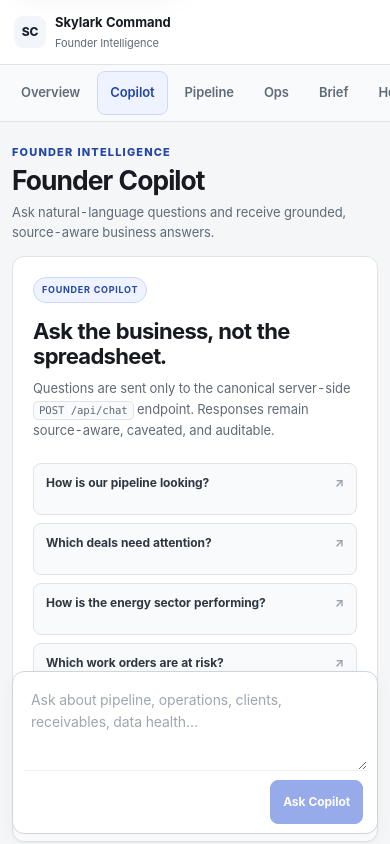
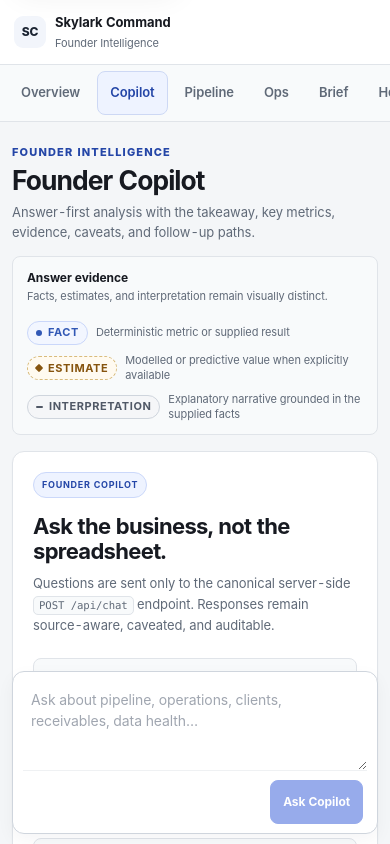
Before and after one commit to Rishikeshsanin/skylark-command, a Next.js app: page /copilot in a window 390 px wide. Shown: the top 844 px of the page. Built offline with nearby package versions, Linux system fonts and the light colour scheme.

Commit message:
polish(v2): align page direction and trust grammar

```diff
--- a/src/app/copilot/page.tsx
+++ b/src/app/copilot/page.tsx
@@ -1,5 +1,7 @@
 import type { Metadata } from "next";
 import { FounderCopilot } from "@/components/copilot/founder-copilot";
+import { CopilotTrustKey } from "@/components/copilot/copilot-trust-key";
 import { PageHeader } from "@/components/ui/page-header";
 export const metadata: Metadata = { title: "Founder Copilot" };
-export default function CopilotPage() { return <div className="page page-copilot"><PageHeader eyebrow="Founder Intelligence" title="Founder Copilot" description="Ask natural-language questions and receive grounded, source-aware business answers." /><FounderCopilot /></div>; }
+const description = "Answer-first analysis with the takeaway, key metrics, evidence, caveats, and follow-up paths.";
+export default function CopilotPage() { return <div className="page page-copilot"><PageHeader eyebrow="Founder Intelligence" title="Founder Copilot" description={description} /><CopilotTrustKey /><FounderCopilot /></div>; }
--- a/src/app/data-health/page.tsx
+++ b/src/app/data-health/page.tsx
@@ -5,12 +5,13 @@ import { PageHeader } from "@/components/ui/page-header";
 import { SourceStatus } from "@/components/ui/source-status";
 export const metadata: Metadata = { title: "Data Health" };
 export const dynamic = "force-dynamic";
+const description = "Trust center for source freshness, normalization, coverage gaps, and quality signals behind executive intelligence.";
 export default async function DataHealthPage() {
   const result = await loadSafely(loadDataHealthViewData, "Live data-quality intelligence is temporarily unavailable. Please retry after the server connection is restored.");
   if (!result.data) {
-    return <div className="page"><PageHeader eyebrow="Trust & Transparency" title="Data Health" description="See source-data limitations, normalization notices, and quality signals behind executive intelligence." /><DataHealthDashboard error={result.error} /></div>;
+    return <div className="page"><PageHeader eyebrow="Trust & Transparency" title="Data Health" description={description} /><DataHealthDashboard error={result.error} /></div>;
   }
   const data = result.data;
   const recordsAnalyzed = data.snapshot.deals.length + data.snapshot.workOrders.length;
-  return <div className="page"><PageHeader eyebrow="Trust & Transparency" title="Data Health" description="See source-data limitations, normalization notices, and quality signals behind executive intelligence." actions={<SourceStatus fetchedAt={data.snapshot.source.fetchedAt} boardNames={[data.snapshot.source.dealsBoardName, data.snapshot.source.workOrdersBoardName]} recordsAnalyzed={recordsAnalyzed} />} /><DataHealthDashboard report={data.report} /></div>;
+  return <div className="page"><PageHeader eyebrow="Trust & Transparency" title="Data Health" description={description} actions={<SourceStatus fetchedAt={data.snapshot.source.fetchedAt} boardNames={[data.snapshot.source.dealsBoardName, data.snapshot.source.workOrdersBoardName]} recordsAnalyzed={recordsAnalyzed} />} /><DataHealthDashboard report={data.report} /></div>;
 }
--- a/src/app/layout.tsx
+++ b/src/app/layout.tsx
@@ -4,6 +4,7 @@ import "./globals.css";
 import "./copilot-visual-polish.css";
 import "./product-polish.css";
 import "./v2-design-system.css";
+import "./v2-trust-grammar.css";
 import { AppShell } from "@/components/shell/app-shell";
 
 export const metadata: Metadata = {
--- a/src/app/leadership/page.tsx
+++ b/src/app/leadership/page.tsx
@@ -5,11 +5,12 @@ import { PageHeader } from "@/components/ui/page-header";
 import { SourceStatus } from "@/components/ui/source-status";
 export const metadata: Metadata = { title: "Leadership Brief" };
 export const dynamic = "force-dynamic";
+const description = "One-screen executive briefing first, with commercial, operational, cash, attention, and data caveats beneath.";
 export default async function LeadershipPage() {
   const result = await loadSafely(loadLeadershipViewData, "The live leadership brief is temporarily unavailable. Please retry after the server connection is restored.");
   if (!result.data) {
-    return <div className="page"><PageHeader eyebrow="Leadership Brief" title="Decision-ready business brief" description="Presentation-ready commercial, operational, cash, attention, and data-caveat views." /><LeadershipBrief error={result.error} /></div>;
+    return <div className="page"><PageHeader eyebrow="Leadership Brief" title="Decision-ready business brief" description={description} /><LeadershipBrief error={result.error} /></div>;
   }
   const data = result.data;
-  return <div className="page"><PageHeader eyebrow="Leadership Brief" title="Decision-ready business brief" description="Presentation-ready commercial, operational, cash, attention, and data-caveat views." actions={<SourceStatus fetchedAt={data.snapshot.source.fetchedAt} boardNames={[data.snapshot.source.dealsBoardName, data.snapshot.source.workOrdersBoardName]} recordsAnalyzed={data.brief.provenance.totalRecordsAnalyzed} />} /><LeadershipBrief brief={data.brief} currency={data.brief.currencyCode} /></div>;
+  return <div className="page"><PageHeader eyebrow="Leadership Brief" title="Decision-ready business brief" description={description} actions={<SourceStatus fetchedAt={data.snapshot.source.fetchedAt} boardNames={[data.snapshot.source.dealsBoardName, data.snapshot.source.workOrdersBoardName]} recordsAnalyzed={data.brief.provenance.totalRecordsAnalyzed} />} /><LeadershipBrief brief={data.brief} currency={data.brief.currencyCode} /></div>;
 }
--- a/src/app/operations/page.tsx
+++ b/src/app/operations/page.tsx
@@ -6,11 +6,12 @@ import { PageHeader } from "@/components/ui/page-header";
 import { SourceStatus } from "@/components/ui/source-status";
 export const metadata: Metadata = { title: "Operations" };
 export const dynamic = "force-dynamic";
+const description = "See where execution and cash are blocked across delivery, billing, collections, and receivables.";
 export default async function OperationsPage() {
   const result = await loadSafely(loadOperationsViewData, "Live Work Order intelligence is temporarily unavailable. Please retry after the server connection is restored.");
   if (!result.data) {
-    return <div className="page"><PageHeader eyebrow="Work Order Intelligence" title="Operations" description="Monitor execution posture, billing progress, receivables, and data confidence." /><OperationsDashboard error={result.error} /></div>;
+    return <div className="page"><PageHeader eyebrow="Work Order Intelligence" title="Operations" description={description} /><OperationsDashboard error={result.error} /></div>;
   }
   const data = result.data;
-  return <div className="page"><PageHeader eyebrow="Work Order Intelligence" title="Operations" description="Monitor execution posture, billing progress, receivables, and data confidence." actions={<SourceStatus fetchedAt={data.snapshot.source.fetchedAt} boardNames={[data.snapshot.source.workOrdersBoardName]} recordsAnalyzed={data.snapshot.workOrders.length} />} /><OperationsDashboard health={data.health} sectors={data.sectors} currency={DEFAULT_CURRENCY_CODE} /></div>;
+  return <div className="page"><PageHeader eyebrow="Work Order Intelligence" title="Operations" description={description} actions={<SourceStatus fetchedAt={data.snapshot.source.fetchedAt} boardNames={[data.snapshot.source.workOrdersBoardName]} recordsAnalyzed={data.snapshot.workOrders.length} />} /><OperationsDashboard health={data.health} sectors={data.sectors} currency={DEFAULT_CURRENCY_CODE} /></div>;
 }
--- a/src/app/page.tsx
+++ b/src/app/page.tsx
@@ -5,11 +5,13 @@ import { SourceStatus } from "@/components/ui/source-status";
 
 export const dynamic = "force-dynamic";
 
+const description = "What matters now across commercial momentum, execution, cash exposure, and data confidence.";
+
 export default async function OverviewPage() {
   const result = await loadSafely(loadExecutiveViewData, "Live business intelligence is temporarily unavailable. Please retry after the server connection is restored.");
   if (!result.data) {
-    return <div className="page"><PageHeader eyebrow="Executive Command Center" title="Overview" description="A founder-level view of commercial momentum, delivery health, receivables, and data confidence." /><OverviewDashboard error={result.error} /></div>;
+    return <div className="page"><PageHeader eyebrow="Executive Command Center" title="Overview" description={description} /><OverviewDashboard error={result.error} /></div>;
   }
   const data = result.data;
-  return <div className="page"><PageHeader eyebrow="Executive Command Center" title="Overview" description="A founder-level view of commercial momentum, delivery health, receivables, and data confidence." actions={<SourceStatus fetchedAt={data.snapshot.source.fetchedAt} boardNames={[data.snapshot.source.dealsBoardName, data.snapshot.source.workOrdersBoardName]} recordsAnalyzed={data.attention.provenance.totalRecordsAnalyzed} />} /><OverviewDashboard pipeline={data.pipeline} workOrders={data.workOrders} sectors={data.sectors} clients={data.clients} dataQuality={data.dataQuality} attentionFeed={data.attention} currency={data.attention.currencyCode} /></div>;
+  return <div className="page"><PageHeader eyebrow="Executive Command Center" title="Overview" description={description} actions={<SourceStatus fetchedAt={data.snapshot.source.fetchedAt} boardNames={[data.snapshot.source.dealsBoardName, data.snapshot.source.workOrdersBoardName]} recordsAnalyzed={data.attention.provenance.totalRecordsAnalyzed} />} /><OverviewDashboard pipeline={data.pipeline} workOrders={data.workOrders} sectors={data.sectors} clients={data.clients} dataQuality={data.dataQuality} attentionFeed={data.attention} currency={data.attention.currencyCode} /></div>;
 }
--- a/src/app/pipeline/page.tsx
+++ b/src/app/pipeline/page.tsx
@@ -6,11 +6,12 @@ import { PageHeader } from "@/components/ui/page-header";
 import { SourceStatus } from "@/components/ui/source-status";
 export const metadata: Metadata = { title: "Pipeline" };
 export const dynamic = "force-dynamic";
+const description = "See where revenue is moving across stages, sectors, customer concentration, and the largest open opportunities.";
 export default async function PipelinePage() {
   const result = await loadSafely(loadPipelineViewData, "Live pipeline intelligence is temporarily unavailable. Please retry after the server connection is restored.");
   if (!result.data) {
-    return <div className="page"><PageHeader eyebrow="Sales Intelligence" title="Pipeline" description="Understand pipeline value, stage distribution, sector exposure, and data coverage." /><PipelineDashboard error={result.error} /></div>;
+    return <div className="page"><PageHeader eyebrow="Sales Intelligence" title="Pipeline" description={description} /><PipelineDashboard error={result.error} /></div>;
   }
   const data = result.data;
-  return <div className="page"><PageHeader eyebrow="Sales Intelligence" title="Pipeline" description="Understand pipeline value, stage distribution, sector exposure, and data coverage." actions={<SourceStatus fetchedAt={data.snapshot.source.fetchedAt} boardNames={[data.snapshot.source.dealsBoardName]} recordsAnalyzed={data.snapshot.deals.length} />} /><PipelineDashboard metrics={data.metrics} stages={data.stages} sectors={data.sectors} risks={data.risks} largestDeals={data.largestDeals} quarters={data.quarters} currency={DEFAULT_CURRENCY_CODE} /></div>;
+  return <div className="page"><PageHeader eyebrow="Sales Intelligence" title="Pipeline" description={description} actions={<SourceStatus fetchedAt={data.snapshot.source.fetchedAt} boardNames={[data.snapshot.source.dealsBoardName]} recordsAnalyzed={data.snapshot.deals.length} />} /><PipelineDashboard metrics={data.metrics} stages={data.stages} sectors={data.sectors} risks={data.risks} largestDeals={data.largestDeals} quarters={data.quarters} currency={DEFAULT_CURRENCY_CODE} /></div>;
 }
--- /dev/null
+++ b/src/app/v2-trust-grammar.css
@@ -0,0 +1,61 @@
+/* V2 trust grammar additions kept separate from the main token layer. */
+.copilot-trust-key {
+  display: grid;
+  grid-template-columns: minmax(150px, 0.32fr) minmax(0, 1fr);
+  gap: 16px;
+  align-items: start;
+  margin-bottom: 16px;
+  padding: 12px 14px;
+  border: 1px solid var(--border);
+  border-radius: var(--radius-sm);
+  background: var(--surface-subtle);
+}
+
+.copilot-trust-key > div:first-child {
+  display: grid;
+  gap: 2px;
+}
+
+.copilot-trust-key strong {
+  color: var(--ink);
+  font-size: var(--text-xs);
+  font-weight: 700;
+}
+
+.copilot-trust-key > div:first-child > span,
+.copilot-trust-key small {
+  color: var(--muted);
+  font-size: var(--text-2xs);
+  line-height: 1.4;
+}
+
+.copilot-trust-key-items {
+  display: grid;
+  grid-template-columns: repeat(3, minmax(0, 1fr));
+  gap: 8px;
+}
+
+.copilot-trust-key-item {
+  min-width: 0;
+  display: grid;
+  gap: 5px;
+  align-content: start;
+}
+
+@media (max-width: 900px) {
+  .copilot-trust-key {
+    grid-template-columns: minmax(0, 1fr);
+  }
+}
+
+@media (max-width: 680px) {
+  .copilot-trust-key-items {
+    grid-template-columns: minmax(0, 1fr);
+  }
+
+  .copilot-trust-key-item {
+    grid-template-columns: auto minmax(0, 1fr);
+    align-items: center;
+    gap: 8px;
+  }
+}
--- /dev/null
+++ b/src/components/copilot/copilot-trust-key.tsx
@@ -0,0 +1,26 @@
+import { InsightBadge } from "@/components/ui/insight-badge";
+
+const evidenceTypes = [
+  { kind: "fact" as const, label: "Deterministic metric or supplied result" },
+  { kind: "estimate" as const, label: "Modelled or predictive value when explicitly available" },
+  { kind: "interpretation" as const, label: "Explanatory narrative grounded in the supplied facts" },
+];
+
+export function CopilotTrustKey() {
+  return (
+    <aside className="copilot-trust-key" aria-label="Founder Copilot evidence types">
+      <div>
+        <strong>Answer evidence</strong>
+        <span>Facts, estimates, and interpretation remain visually distinct.</span>
+      </div>
+      <div className="copilot-trust-key-items">
+        {evidenceTypes.map((item) => (
+          <span className="copilot-trust-key-item" key={item.kind}>
+            <InsightBadge kind={item.kind} />
+            <small>{item.label}</small>
+          </span>
+        ))}
+      </div>
+    </aside>
+  );
+}
```
